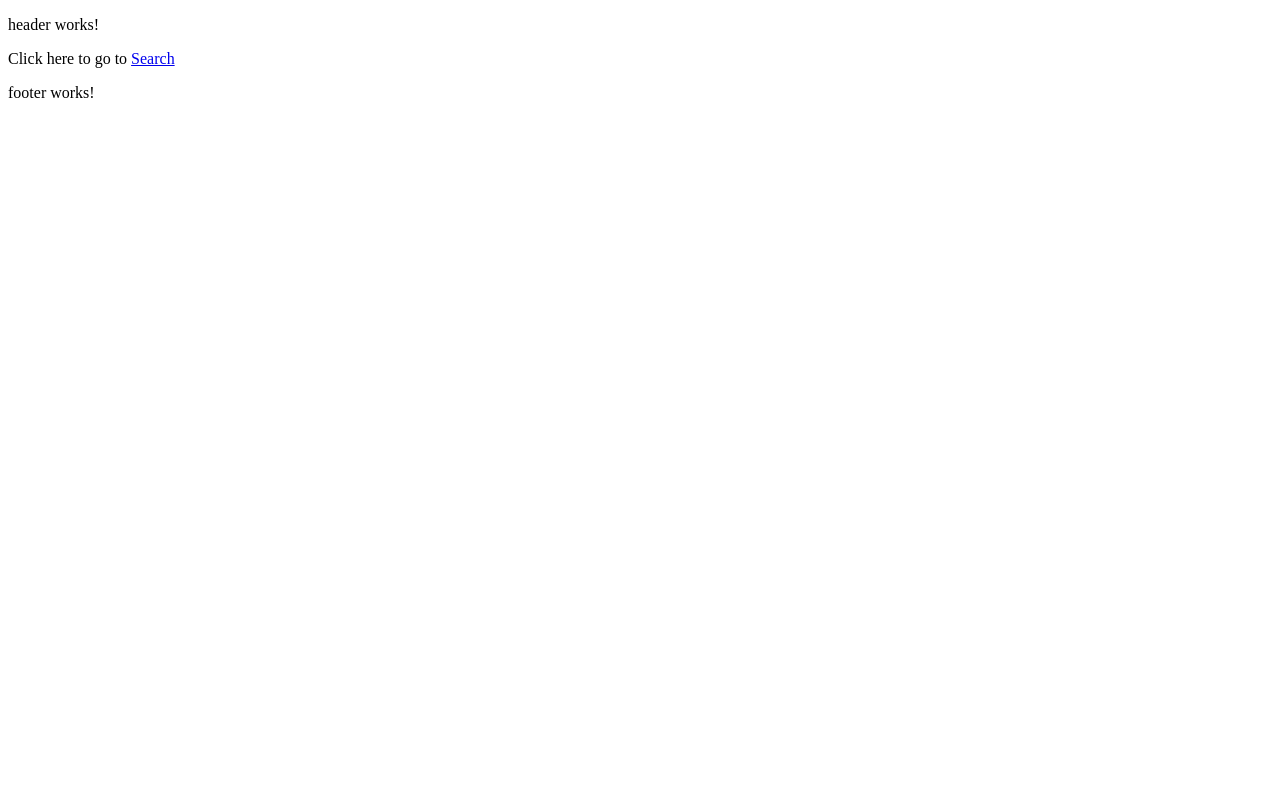
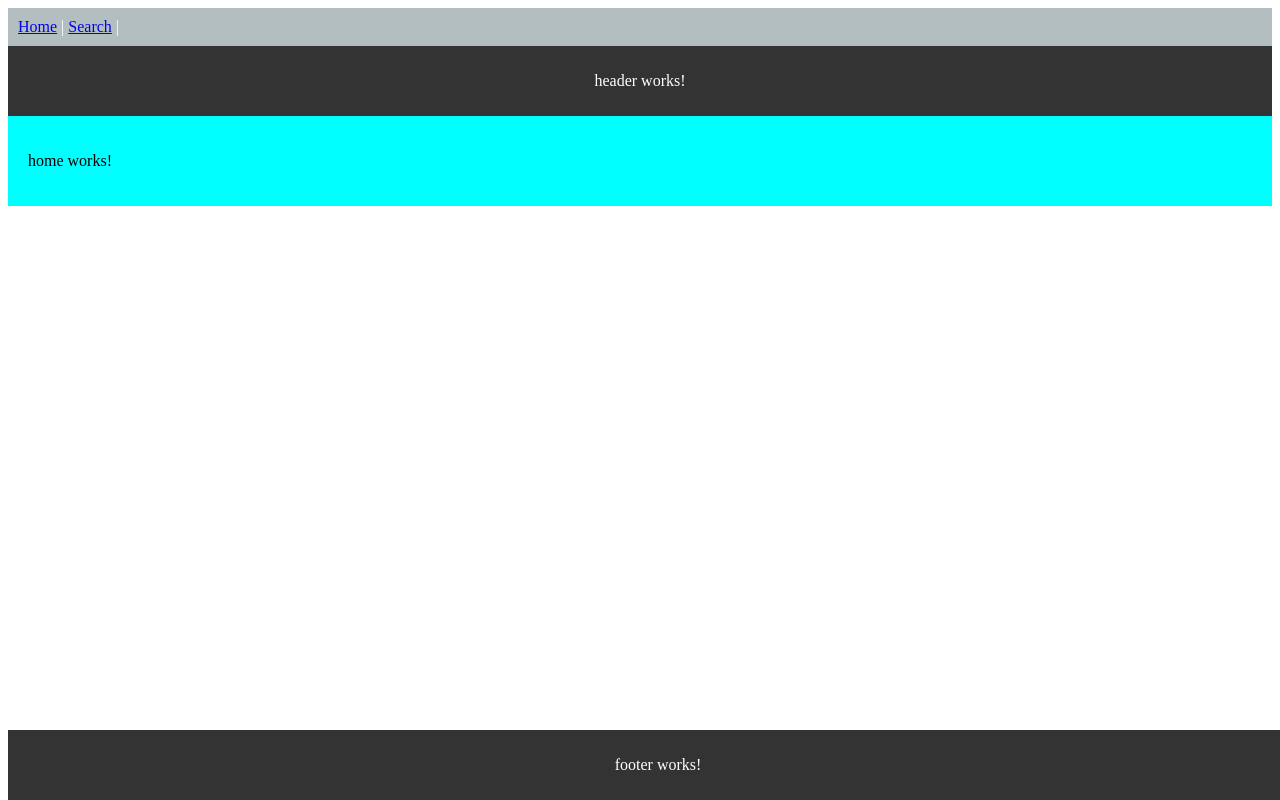
Before and after one commit to davijtbrito/front-woke-tracker, an Angular app in the folder front-woke-tracker/: page / in a window 1280 px wide. Built offline with nearby package versions, Linux system fonts and the light colour scheme.

Commit message:
feat: defining styles and nav bar

```diff
--- a/front-woke-tracker/src/app/app.component.html
+++ b/front-woke-tracker/src/app/app.component.html
@@ -1,3 +1,16 @@
-<app-header></app-header>
-<router-outlet></router-outlet>
-<app-footer></app-footer>
+<nav class="nav-style">
+    <a routerLink="/">Home</a> |
+    <a routerLink="/features/search">Search</a> |
+</nav>
+
+<div class="header">
+    <app-header></app-header>
+</div>
+
+<div class="content">
+    <router-outlet></router-outlet>
+</div>
+
+<div class="footer">
+    <app-footer></app-footer>
+</div>
--- a/front-woke-tracker/src/app/app.component.scss
+++ b/front-woke-tracker/src/app/app.component.scss
@@ -0,0 +1,29 @@
+.nav-style {
+    background-color: #b3bec0;
+    color: #fff;
+    padding: 10px;
+    text-align: left;
+  }
+
+  .header {
+    background-color: #333;
+    color: #fff;
+    padding: 10px;
+    text-align: center;
+  }
+
+  .footer {
+    background-color: #333;
+    color: #fff;
+    text-align: center;
+    padding: 10px;
+    position: fixed;
+    bottom: 0;
+    width: 100%;
+  }
+
+  .content {
+    flex: 1; /* This makes the content div expand to fill the available space */
+    padding: 20px;
+    background-color: aqua;
+  }
--- a/front-woke-tracker/src/app/home/home.component.html
+++ b/front-woke-tracker/src/app/home/home.component.html
@@ -1 +1 @@
-<p>Click here to go to <a routerLink="/features/search">Search</a> </p>
+<p>home works!</p>
--- a/front-woke-tracker/src/app/layout/footer/footer.component.html
+++ b/front-woke-tracker/src/app/layout/footer/footer.component.html
@@ -1 +1,2 @@
-<p>footer works!</p>
+
+    <p>footer works!</p>
--- a/front-woke-tracker/src/app/layout/header/header.component.html
+++ b/front-woke-tracker/src/app/layout/header/header.component.html
@@ -1 +1,2 @@
-<p>header works!</p>
+
+    <p>header works!</p>
```
